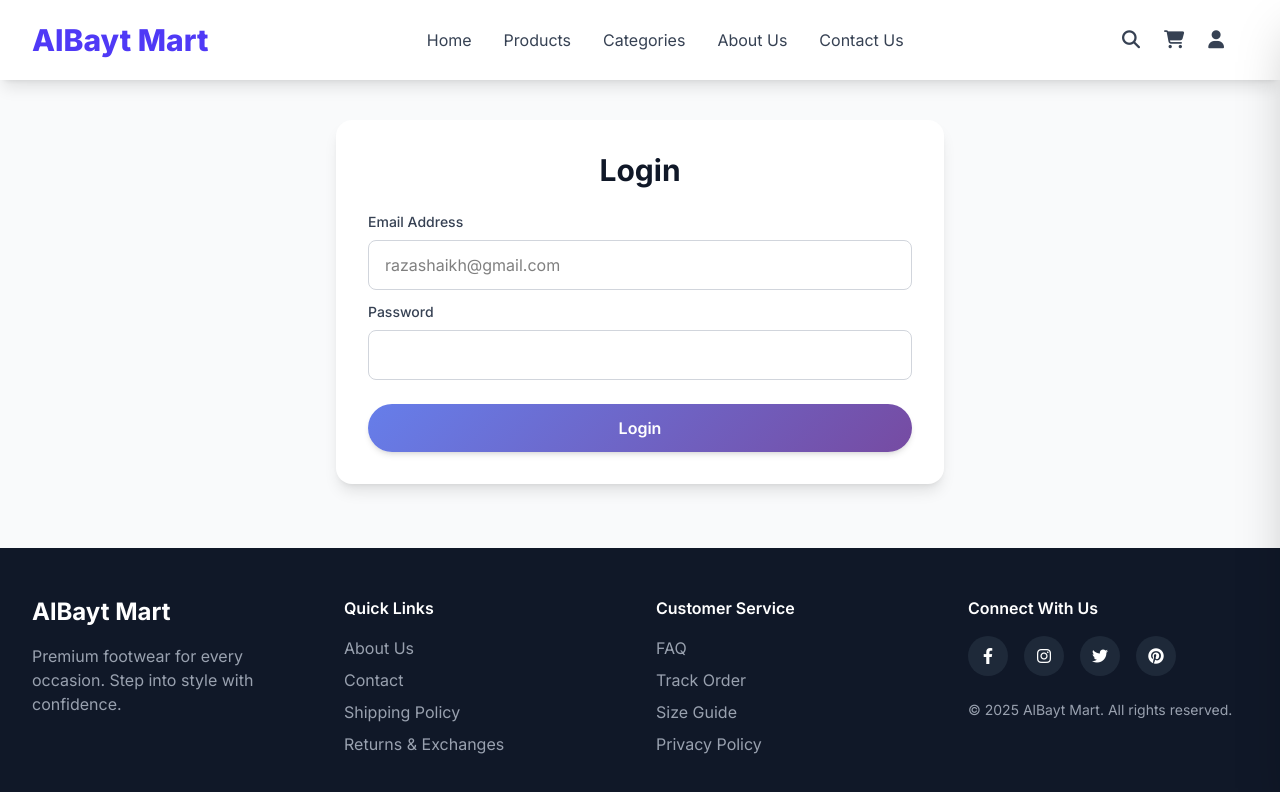
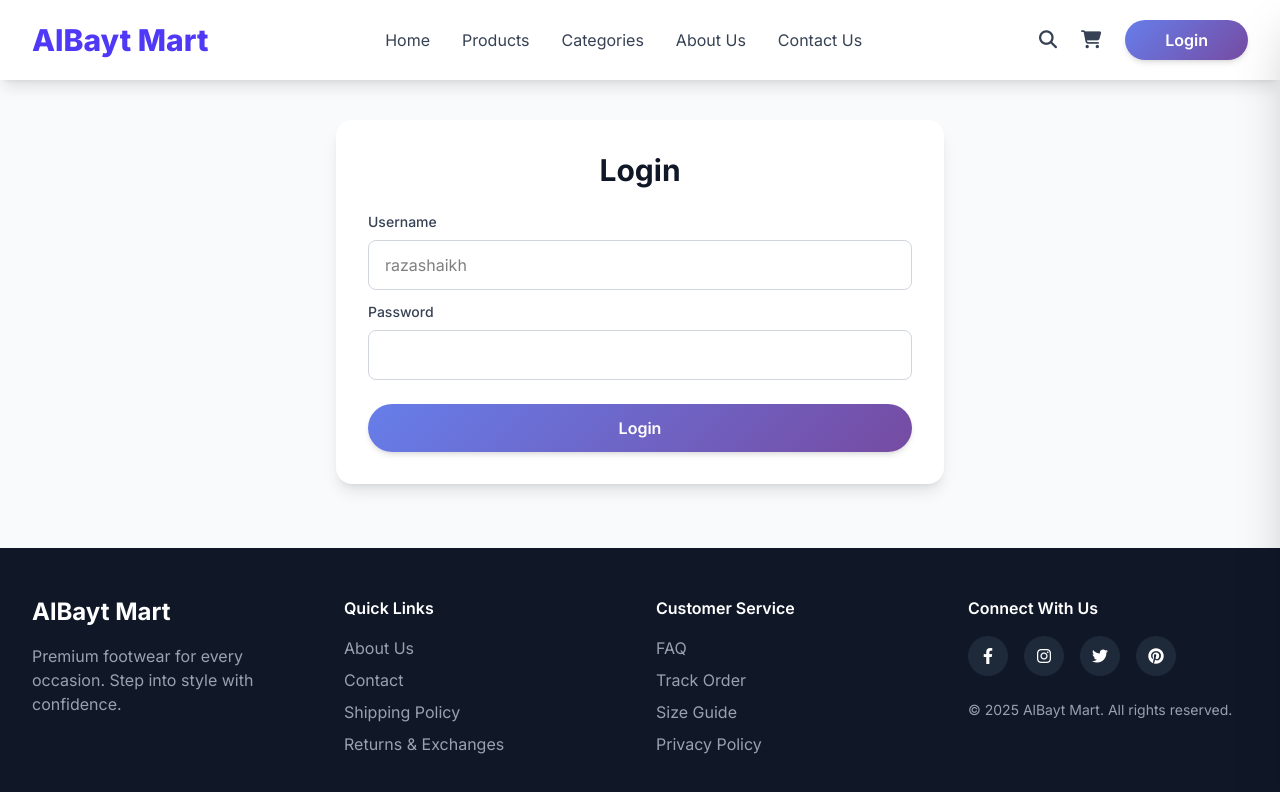
Before and after one commit to razashaikh99/DT-E-Commerce-Website-Fetching-API, a React (Vite) app: page /login in a window 1280 px wide. Shown: the top 792 px of the page. Built offline with nearby package versions, Linux system fonts and the light colour scheme.

Commit message:
login update

```diff
--- a/src/Components/Button.jsx
+++ b/src/Components/Button.jsx
@@ -1,16 +1,26 @@
-import React from 'react'
+import { useNavigate } from 'react-router-dom'
+import ButtonLoader from './ButtonLoader'
 
-export default function Button({ onClick, className, isBgColor = false, isColor = false, icon = false, ...props }) {
+export default function Button({ isDisabled = false, navigate, onClick, className, isBgColor = false, isColor = false, icon = false, ...props }) {
+
+
     return (
         <button
             onClick={onClick}
+            disabled={isDisabled}
             type={props.type}
             className={`${className} ${isBgColor ? isBgColor : 'contact-gradient'} ${isColor ? isColor : 'text-white'} w-full font-semibold py-3 px-4 rounded-full transition-all duration-300 transform hover:scale-[1.02] active:scale-95 shadow-md hover:shadow-lg flex items-center justify-center gap-2 cursor-pointer `}
         >
-            {icon &&
-                <span>{icon}</span>
+            {isDisabled ? <ButtonLoader /> :
+                <>
+                    {icon &&
+                        <span>{icon}</span>
+                    }
+                    {props.text}
+                </>
             }
-            {props.text}
+
         </button>
+
     )
 }
--- /dev/null
+++ b/src/Components/ButtonLoader.jsx
@@ -0,0 +1,12 @@
+import React from 'react'
+
+export default function ButtonLoader({ ...props }) {
+    return (
+        <div className="flex items-center justify-center">
+            <div className="text-center">
+                <div className="w-5 h-5 mx-auto rounded-full border-[3px] border-white border-t-transparent animate-spin"></div>
+                <p className="text-gray-600 text-lg font-medium">{props.text}</p>
+            </div>
+        </div>
+    )
+}
--- a/src/Components/Navbar/Navbar.jsx
+++ b/src/Components/Navbar/Navbar.jsx
@@ -1,11 +1,13 @@
-import { Link } from 'react-router-dom'
+import { Link, useNavigate } from 'react-router-dom'
 import { useState } from 'react'
 import CartSidebar from './CartSidebar';
-import { useSelector } from 'react-redux';
+import { useDispatch, useSelector } from 'react-redux';
+import Button from '../Button';
 
 export default function Navbar() {
 
     const [cartOpen, setCartOpen] = useState(false);
+    const navigate = useNavigate();
 
     const cartItems = useSelector(
         state => state.cartProduct.cartItems
@@ -15,6 +17,15 @@ export default function Navbar() {
         (acc, item) => acc + item.qty,
         0
     );
+
+    const dispatch = useDispatch();
+
+    const { user } = useSelector(
+        state => state.loginSlice
+    );
+
+    console.log("Login User => ", user);
+
 
     return (
         <div>
@@ -69,26 +80,30 @@ export default function Navbar() {
                                 )}
                             </button>
 
-                            <button className="text-gray-700 hover:text-indigo-600">
-                                <i className="fas fa-user text-lg"></i>
-                            </button>
-                            <button className="md:hidden text-gray-700">
-                                <i className="fas fa-bars text-lg"></i>
-                            </button>
 
-                            {/* <button className='bw-full contact-gradient text-white py-2 px-9 rounded-full font-semibold hover:bg-indigo-700 transition hover:scale-105 cursor-pointer'>
-                                Login
-                            </button> */}
+
+                            {user
+                                ?
+                                <button className="text-gray-700 hover:text-indigo-600">
+                                    <i className="fas fa-user text-lg"></i>
+                                </button>
+                                :
+                                <Button
+                                    onClick={() => navigate("/login")}
+                                    className="!px-10 !py-2"
+                                    text="Login"
+                                />
+                            }
 
                         </div>
                     </div>
                 </div>
-            </nav>
+            </nav >
 
             <CartSidebar
                 isOpen={cartOpen}
                 onClose={() => setCartOpen(false)}
             />
-        </div>
+        </div >
     )
 }
--- a/src/Components/ProductCard.jsx
+++ b/src/Components/ProductCard.jsx
@@ -24,7 +24,7 @@ export default function ProductCard({ onClick, onCardPress, ...props }) {
                 )}
 
                 {/* Quick View Overlay */}
-                <div className="absolute inset-0 bg-black/10 opacity-0 group-hover:opacity-100 transition-opacity duration-300 flex items-center justify-center">
+                <div className="absolute inset-0 bg-black/10 opacity-0 group-hover:opacity-100 transition-opacity duration-300 flex items-center justify-center rounded-t-2xl">
 
                 </div>
             </div>
--- a/src/Pages/Auth/Login.jsx
+++ b/src/Pages/Auth/Login.jsx
@@ -3,8 +3,30 @@ import Button from '../../Components/Button'
 import { Form, Formik } from 'formik'
 import { loginSchema, loginValidationSchema } from '../../schema/loginSchema'
 import { toast } from 'react-toastify'
+import { useDispatch, useSelector } from 'react-redux'
+import { useNavigate } from 'react-router-dom'
+import { useEffect } from 'react'
+import { Loader } from 'lucide-react'
+import { fetchLoginApi } from '../../store/action/loginAction'
 
 export default function Login() {
+
+    const dispatch = useDispatch();
+    const navigate = useNavigate();
+
+    const { loading, user } = useSelector(state => state.loginSlice);
+
+
+    const onSubmit = (values, resetForm) => {
+        const payload = {
+            username: values.username,
+            password: values.password,
+        }
+
+        dispatch(fetchLoginApi(payload, navigate))
+        resetForm();
+
+    }
 
     return (
         <div className="pt-30 pb-16">
@@ -16,37 +38,47 @@ export default function Login() {
                         validationSchema={loginValidationSchema}
                         onSubmit={(values, { resetForm }) => {
                             console.log("Values: ", values);
-                            toast.success("User Login Successfully...")
-                            resetForm();
+                            onSubmit(values, resetForm);
                         }}
-                        validateOnBlur={false}
-                        validateOnMount={false}
-                        validateOnChange={false}
+                        validateOnBlur={true}
+                        validateOnChange={true}
                     >
-                        {({ errors, handleSubmit, setFeildValue, values }) => {
-                            console.log("values => ", values?.email);
+                        {({ handleSubmit, errors, setFieldValue, values, setFieldTouched, touched }) => {
+                            console.log("values => ", values);
+                            console.log(errors);
+
                             return (
                                 <Form>
                                     <Input
                                         className="!my-3"
-                                        label="Email Address"
-                                        type="email"
-                                        placeholder="razashaikh@gmail.com"
-                                        errors={errors.email}
-                                        onChange={(e) => setFeildValue('email', e.target.value)}
-                                        values={values.email}
+                                        label="Username"
+                                        type="text"
+                                        placeholder="razashaikh"
+                                        value={values?.username}
+                                        errors={touched?.username ? errors.username : ''}
+                                        onChange={(e) => {
+                                            setFieldValue('username', e.target.value)
+                                            setFieldTouched('username', true, false)
+                                        }}
                                     />
                                     <Input
                                         className="!mb-6"
                                         label="Password"
                                         type="password"
-                                        errors={errors.password}
-                                        onChange={(e) => setFeildaValue('password', e.target.value)}
-                                        values={values.password}
+                                        errors={touched?.password ? errors.password : ''}
+                                        onChange={(e) => {
+                                            setFieldValue('password', e.target.value)
+                                            setFieldTouched('password', true, false)
+                                        }}
+                                        value={values.password}
                                     />
                                     <Button
                                         type="submit"
                                         text="Login"
+                                        onClick={() =>
+                                            handleSubmit()
+                                        }
+                                        isDisabled={loading}
                                     />
                                 </Form>
                             )
--- a/src/schema/loginSchema.js
+++ b/src/schema/loginSchema.js
@@ -1,11 +1,12 @@
 import * as yup from 'yup';
 
 export const loginSchema = {
-    email: '',
+    username: '',
     password: '',
 };
 
 export const loginValidationSchema = yup.object().shape({
-    email: yup.string().email().required('Email Required...').matches(/^[\w-\.]+@([\w-]+\.)+[\w-]{2,4}$/, 'Invalid Email'),
+    // email: yup.string().email().required('Email Required...').matches(/^[\w-\.]+@([\w-]+\.)+[\w-]{2,4}$/, 'Invalid Email'),
+    username: yup.string().required('Username Required...'),
     password: yup.string().required('Message Required...')
 })
--- a/src/store/slice/loginSlice.js
+++ b/src/store/slice/loginSlice.js
@@ -3,6 +3,7 @@ import { createSlice } from "@reduxjs/toolkit"
 const initialState = {
     loading: false,
     user: null,
+
 }
 
 const loginSlice = createSlice({
@@ -15,6 +16,10 @@ const loginSlice = createSlice({
         setUser: (state, action) => {
             state.user = action.payload;
         },
+        onLogout: (state) => {
+            state.user = null,
+            state.token = null
+        }
     }
 });
 
--- a/src/store/store.js
+++ b/src/store/store.js
@@ -5,7 +5,7 @@ import cartReducer from "./slice/cartSlice"
 import categoriesReducer from "./slice/categorySlice";
 import categoryProductsReducer from "./slice/categoryProductsSlice";
 import featureProductReducer from "./slice/featureProductSlice";
-import authReducer from "./slice/loginSlice"
+import loginReducer from "./slice/loginSlice"
 
 const store = configureStore({
     reducer: {
@@ -15,7 +15,7 @@ const store = configureStore({
         categories: categoriesReducer,
         categoryProducts: categoryProductsReducer,
         featureProduct: featureProductReducer,
-        auth: authReducer
+        loginSlice: loginReducer,
     },
 });
 
--- /dev/null
+++ b/src/utils/utils.js
@@ -0,0 +1,3 @@
+
+export const setToken = (token) => localStorage.setItem('token', token)
+export const getToken = () => localStorage.getItem('token')
```
Also changed, not shown: src/store/action/loginAction.js (+15 -7 lines).
